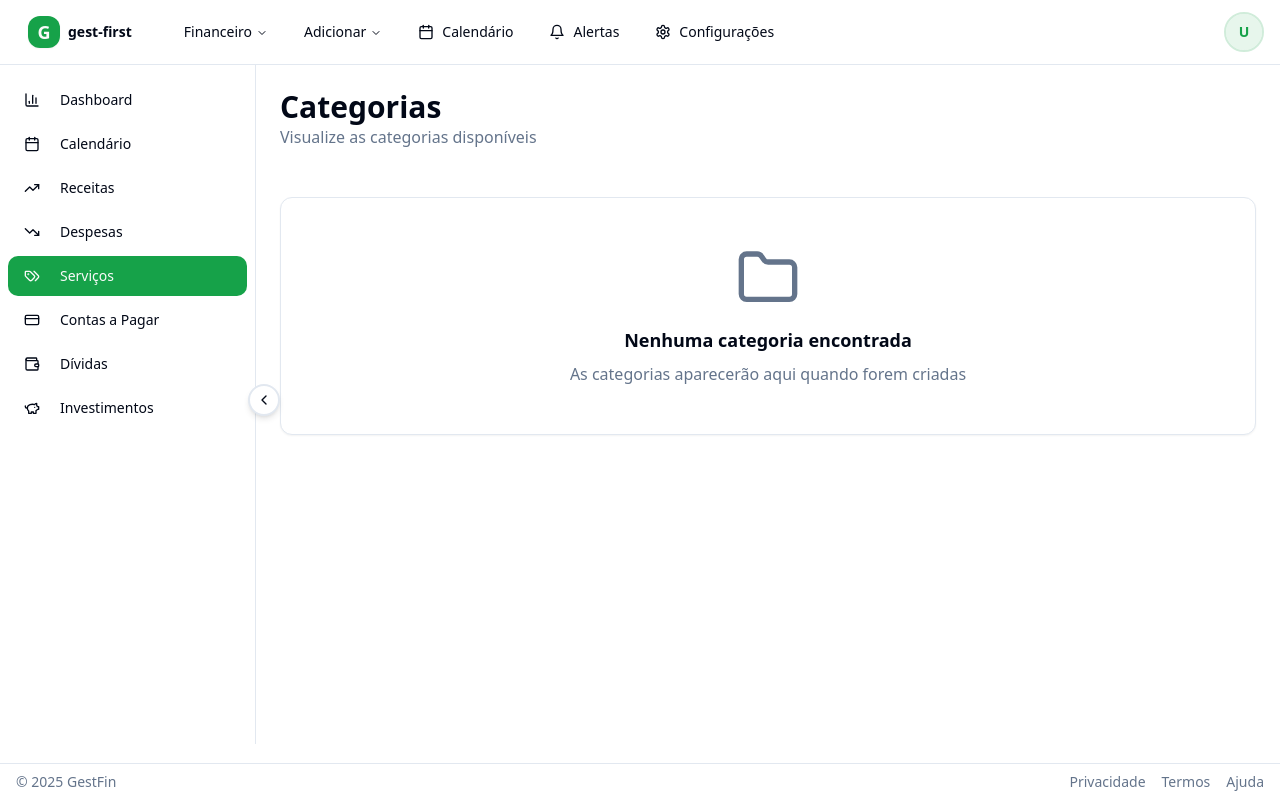
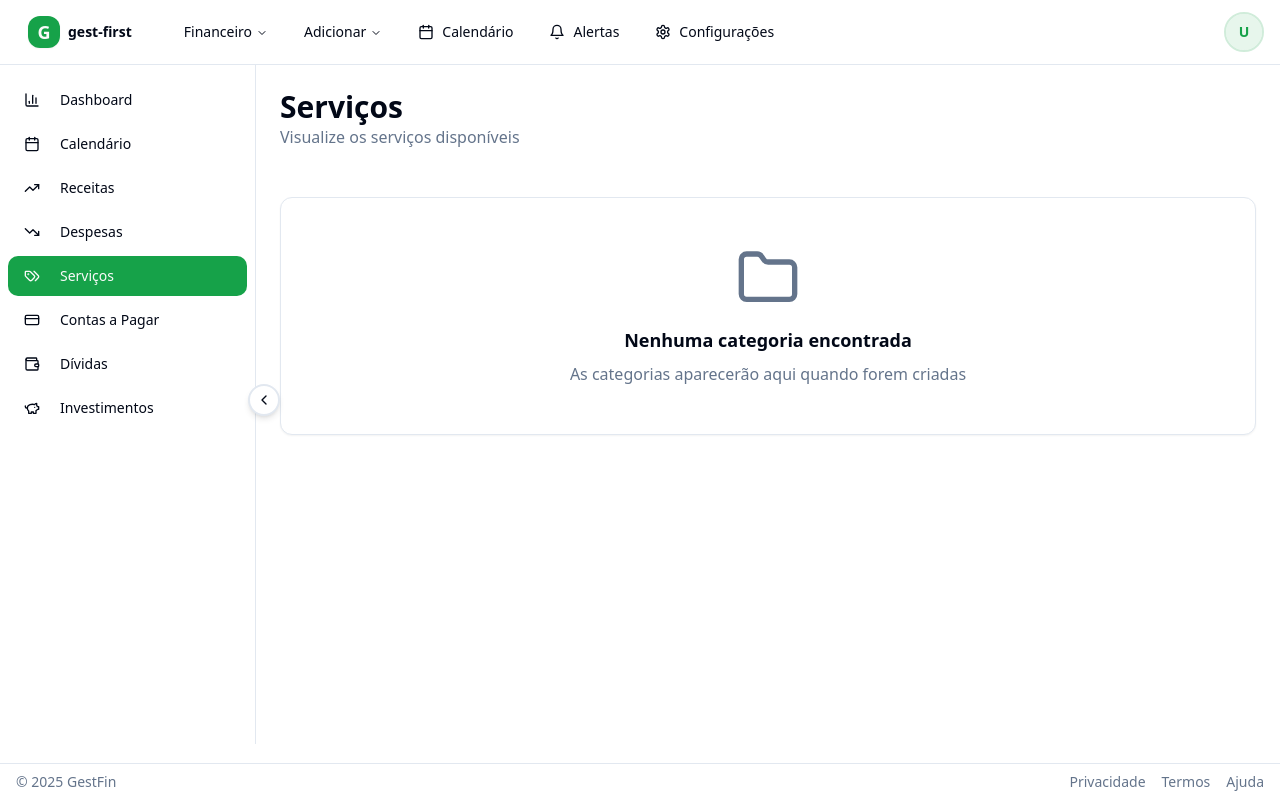
Before and after one commit to thonycs8/budget-lovable-app, a React (Vite) app: page /categories in a window 1280 px wide. Built offline with nearby package versions, Linux system fonts and the light colour scheme.

Commit message:
Changes
Co-authored-by: thonycs8 <thonycs8@icloud.com>

```diff
--- a/src/pages/Categories.tsx
+++ b/src/pages/Categories.tsx
@@ -11,7 +11,7 @@ export default function Categories() {
       <div className="flex items-center justify-center h-64">
         <div className="text-center">
           <div className="animate-spin rounded-full h-8 w-8 border-b-2 border-primary mx-auto mb-4"></div>
-          <p className="text-muted-foreground">Carregando categorias...</p>
+          <p className="text-muted-foreground">Carregando serviços...</p>
         </div>
       </div>
     );
@@ -20,9 +20,9 @@ export default function Categories() {
   return (
     <div className="space-y-6">
       <div>
-        <h1 className="text-3xl font-bold">Categorias</h1>
+        <h1 className="text-3xl font-bold">Serviços</h1>
         <p className="text-muted-foreground">
-          Visualize as categorias disponíveis
+          Visualize os serviços disponíveis
         </p>
       </div>
 
```
